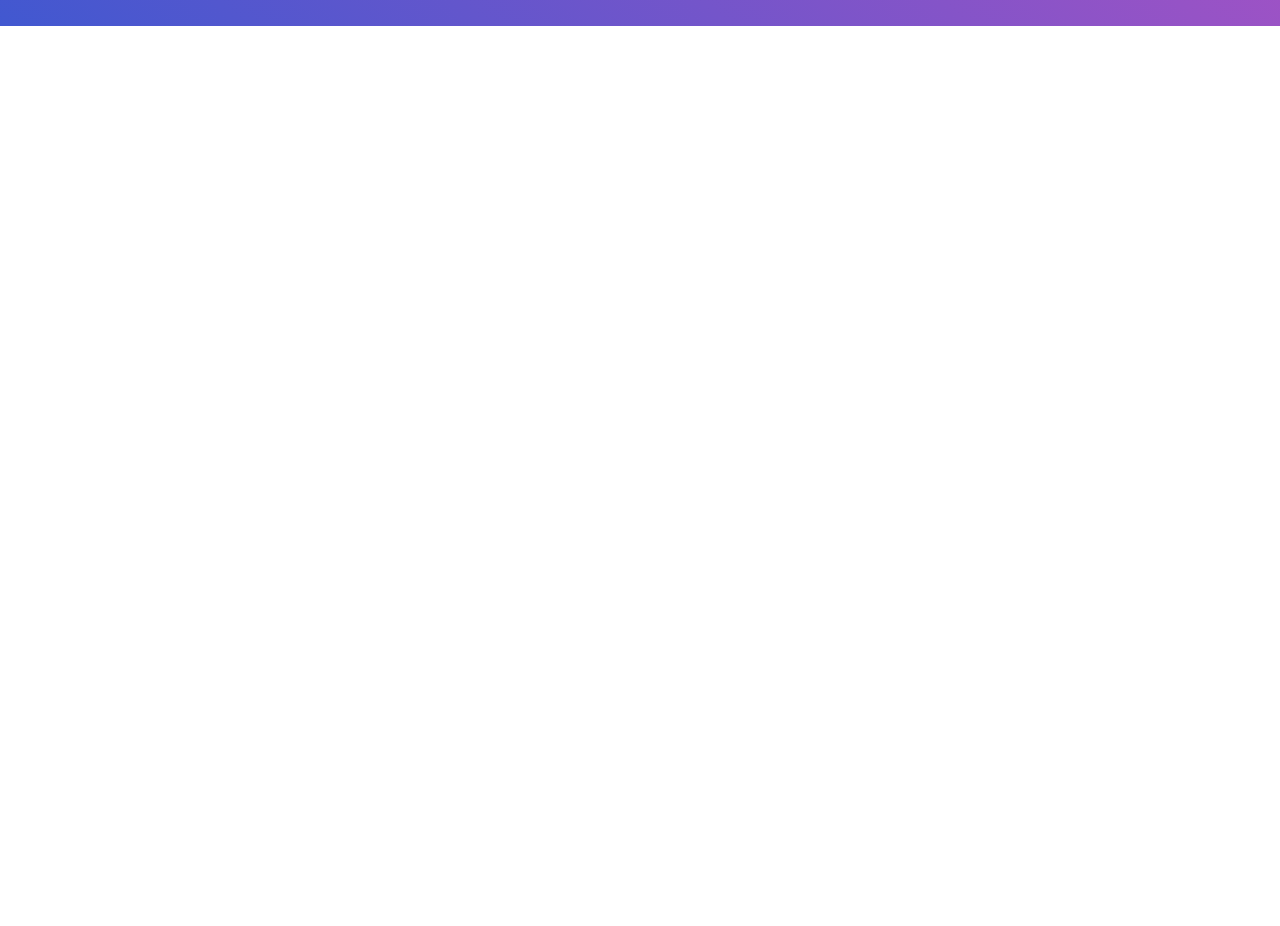
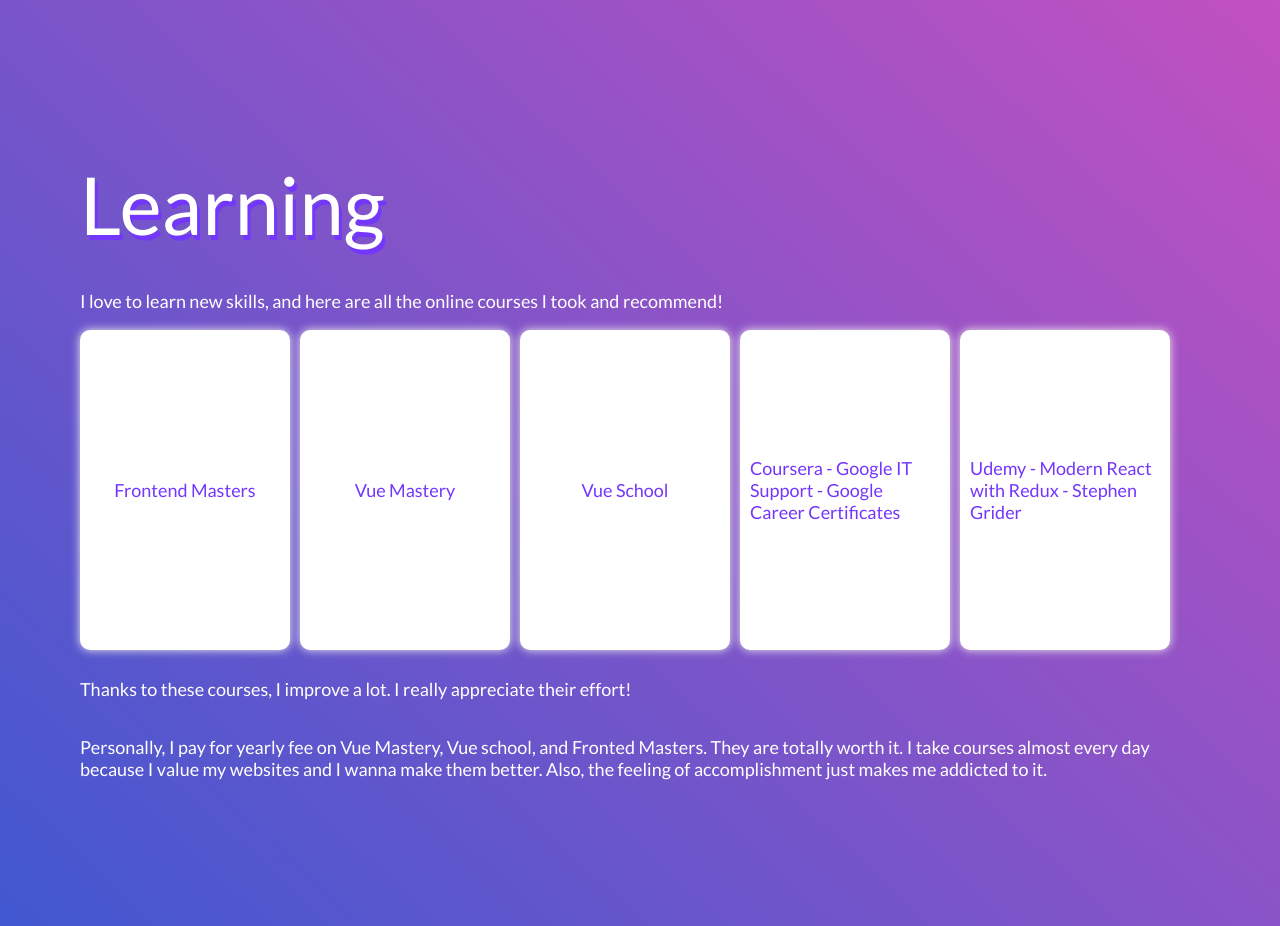
Before and after one commit to TingYuWong/TingYuWong.github.io, a Vue app: page / in a window 1280 px wide. Shown: the part 2700-3626 px from the top of the page. Before the commit the page ends 2726 px from the top, so only its background shows below. Built offline with nearby package versions, Linux system fonts and the light colour scheme; a web font is replaced by a local one.

Commit message:
self learning

```diff
--- /dev/null
+++ b/src/components/Learning.vue
@@ -0,0 +1,130 @@
+<template>
+    <div class="wrap">
+       <div class="title" :class="{ night: !dayMode }">Learning</div>
+       <div class="content" :class="{ night: !dayMode }">
+           <p>I love to learn new skills, and here are all the online courses I took and recommend!</p>
+           <div class="course-wrap">
+               <div class="card" v-for="(item, index) in courses" :key="index" @click="toWebSite(item.url)">
+                   {{ item.nam }}
+                </div>
+           </div>
+           <p>Thanks to these courses, I improve a lot. I really appreciate their effort!</p>
+           <p>Personally, I pay for yearly fee on Vue Mastery, Vue school, and Fronted Masters. They are totally worth it. I take courses almost every day because I value my websites and I wanna make them better. Also, the feeling of accomplishment just makes me addicted to it.</p>
+       </div>
+    </div>
+</template>
+
+<script>
+import { mapState } from 'vuex'
+
+export default {
+    name: 'Learning',
+    data() {
+        return {
+            courses: [
+                { nam: 'Frontend Masters', url: 'https://frontendmasters.com' },
+                { nam: 'Vue Mastery', url: 'https://www.vuemastery.com' },
+                { nam: 'Vue School', url: 'https://vueschool.io' },
+                { nam: 'Coursera - Google IT Support - Google Career Certificates', url: 'https://www.coursera.org/professional-certificates/google-it-support?utm_source=gg&utm_medium=sem&campaignid=6495575193&adgroupid=82011574030&device=c&keyword=it%20support%20courses&matchtype=b&network=g&devicemodel=&adpostion=&creativeid=475014999808&hide_mobile_promo&gclid=Cj0KCQjw8_qRBhCXARIsAE2AtRbpOfY_21xR4mUw2TbCsUDz60s7qn8133knu1Du1xT1qHYKsjgOCXkaAl3TEALw_wcB' },
+                { nam: 'Udemy - Modern React with Redux - Stephen Grider', url: 'https://www.udemy.com/course/react-redux/' },
+            ],
+        }
+    },
+    computed: {
+        ...mapState(['dayMode']),
+    },
+    methods: {
+        toWebSite(url) {
+            window.open(url)
+        }
+    },
+}
+</script>
+
+<style scoped>
+.wrap {
+    min-height: 100vh;
+    padding-left: 80px;
+    padding-right: 80px;
+    margin-top: 100px;
+}
+
+.content {
+    padding: 20px 20px 0px 0px;
+    text-align: left;
+    color: #143d3d;
+    font-size: 18px;
+    box-sizing: border-box;
+    display: flex;
+    flex-direction: column;
+}
+
+.content.night {
+    color: #fff;
+}
+
+.course-wrap {
+    display: flex;
+    flex-wrap: wrap;
+    justify-content: space-evenly;
+}
+
+.card {
+    padding: 10px;
+    box-shadow: 0px 0px 10px #eee;
+    border-radius: 10px;
+    background-color: #fff;
+    color: rgb(0, 170, 147);
+    flex: 1;
+    height: 300px;
+    margin-bottom: 10px;
+    margin-right: 10px;
+    display: flex;
+    justify-content: center;
+    align-items: center;
+    cursor: pointer;
+}
+
+.card:hover {
+    box-shadow: 0px 0px 50px rgb(43, 167, 125);
+    font-weight: bold;
+    animation-duration: 1000ms;
+    animation-name: shake;
+    /* animation-iteration-count: infinite; */
+    -webkit-animation-duration: 1000ms;
+    -webkit-animation-name: shake;
+    /* -webkit-animation-iteration-count: infinite; */
+}
+.content.night .card:hover {
+    box-shadow: 0px 0px 50px rgb(98, 31, 255);
+    animation-duration: 1000ms;
+    animation-name: shake;
+    /* animation-iteration-count: infinite; */
+    -webkit-animation-duration: 1000ms;
+    -webkit-animation-name: shake;
+    /* -webkit-animation-iteration-count: infinite; */
+}
+
+.content.night > .card {
+    background-color: rgb(255, 255, 255);
+    color: rgba(115, 54, 252, 1);
+}
+
+.content.night .card {
+    background-color: rgb(255, 255, 255);
+    color: rgba(115, 54, 252, 1);
+}
+
+@keyframes shake {
+    0% { transform: rotate(0deg) }
+    25% { transform: rotate(-10deg) }
+    75% { transform: rotate(10deg) }
+    100% { transform: rotate(0deg) }
+}
+@-webkit-keyframes shake {
+    0% { transform: rotate(0deg) }
+    25% { transform: rotate(-10deg) }
+    75% { transform: rotate(10deg) }
+    100% { transform: rotate(0deg) }
+}
+</style>
--- a/src/views/Home.vue
+++ b/src/views/Home.vue
@@ -4,9 +4,7 @@
     <LandingPage />
     <AboutMe />
     <TimeLine />
-    <!-- <Education />
-    <Experience />
-    <Difficulties /> -->
+    <Learning />
   </div>
 </template>
 
@@ -17,9 +15,7 @@ import Message from '@/components/Message.vue'
 import LandingPage from '@/components/LandingPage.vue'
 import AboutMe from '@/components/AboutMe.vue'
 import TimeLine from '@/components/TimeLine.vue'
-// import Experience from '@/components/Experience.vue'
-// import Education from '@/components/Education.vue'
-// import Difficulties from '@/components/Difficulties.vue'
+import Learning from '@/components/Learning.vue'
 
 export default {
   name: 'Home',
@@ -28,9 +24,7 @@ export default {
     AboutMe,
     TimeLine,
     Message,
-    // Experience,
-    // Education,
-    // Difficulties,
+    Learning,
   },
   computed: {
     ...mapState(['dayMode']),
```
